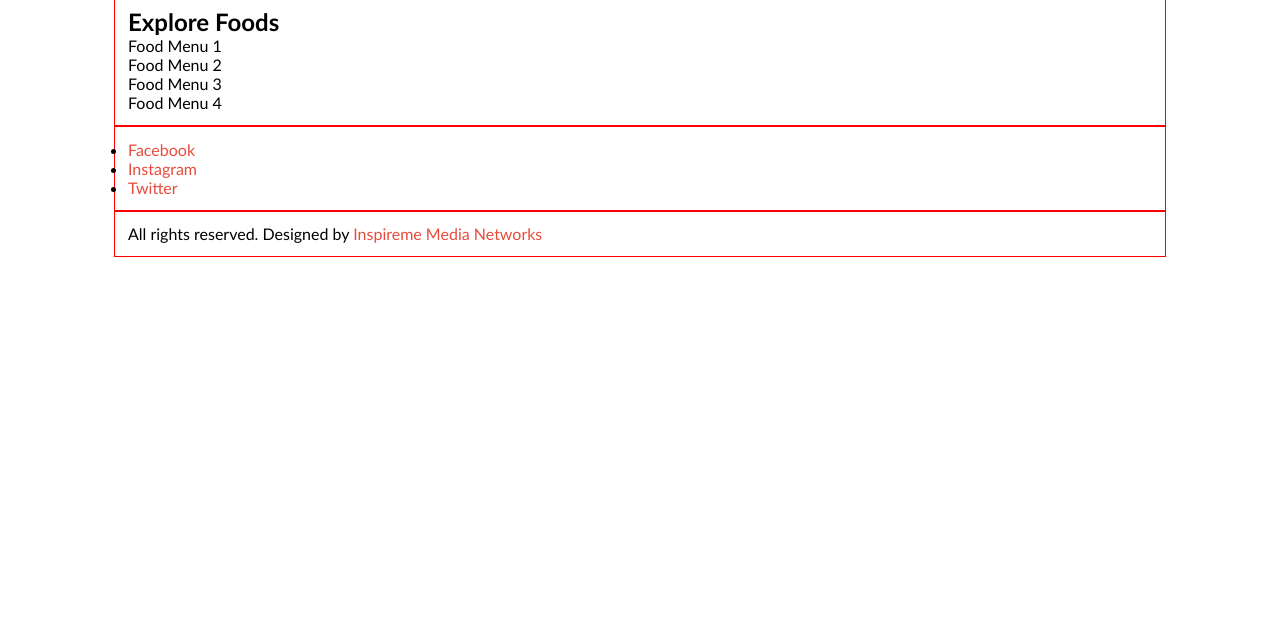
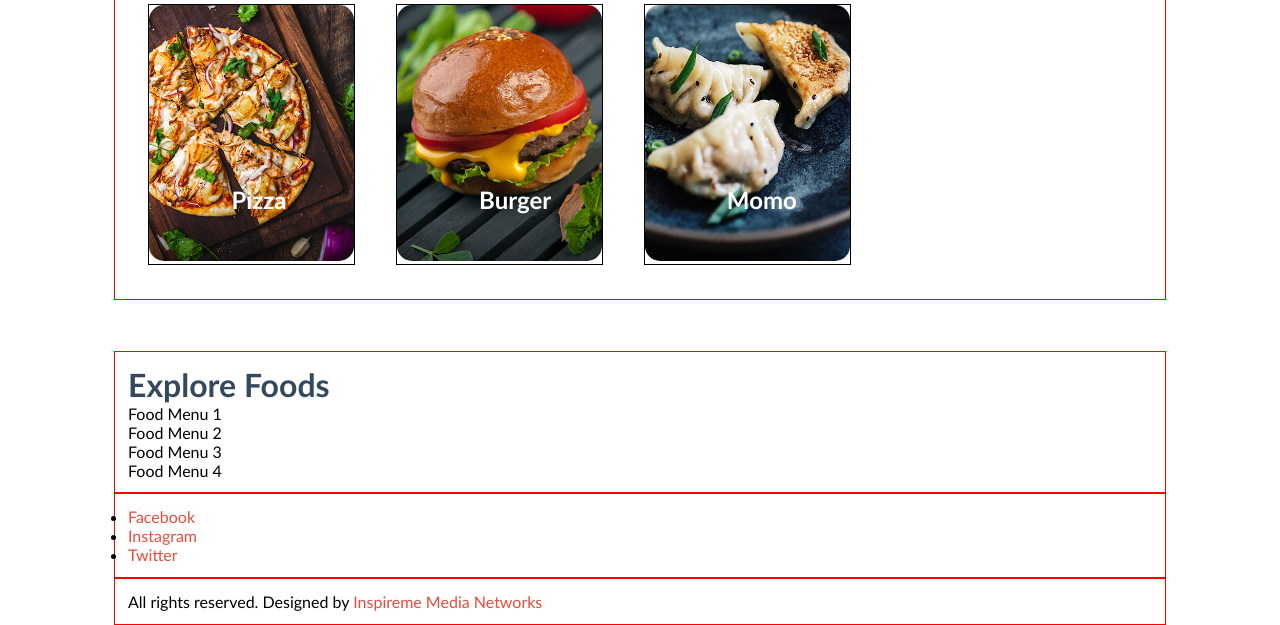
Before and after one commit to Benjaminlucky/Restuarant, a plain HTML site: page index.html in a window 1280 px wide. Shown: the part 454-1079 px from the top of the page. Before the commit the page ends 800 px from the top, so only its background shows below. Drawn offline with Linux system fonts and the light colour scheme.

Commit message:
food menu section completed

```diff
--- a/css/style.css
+++ b/css/style.css
@@ -52,6 +52,29 @@ Version: 1.0
     background-color: #c0392b;
 }
 
+h2{
+    color: #34495e;
+    font-size: 2rem;
+}
+
+h3{
+    font-size: 1.5rem;
+}
+
+.float-container{
+    position: relative;
+}
+
+.float-text{
+    position: absolute;
+    bottom: 50px;
+    left: 40%;
+}
+
+.text-white{
+   color: white;
+}
+
 a{
     color: #e74c3c;
     text-decoration: none;
@@ -72,6 +95,10 @@ a:hover{
 
 .img-responsive{
     width: 100%;
+}
+
+.img-curve{
+   border-radius: 15px;
 }
 
 .menu{
@@ -106,3 +133,17 @@ a:hover{
     outline: none;
     border-radius: 3px;
 }
+
+
+/* CSS for Categories*/
+
+.categories{
+    padding: 4% 0;
+}
+
+.box-3{
+    border: 1px solid black;
+    width: 20%;
+    float: left;
+    margin: 2%;
+}
--- a/index.html
+++ b/index.html
@@ -43,16 +43,24 @@
     <!--Category section starts here-->
     <section class="categories">
         <div class="container">
-            <h2>Categories</h2>
-            <div class="box-3">
-                Box 1
+            <h2 class="text-center">Categories</h2>
+
+            <div class="box-3 float-container">
+                <img src="images/pizza.jpg" alt="Pizza" class="img-responsive img-curve">
+                <h3 class="float-text text-white">Pizza</h3>
             </div>
-            <div class="box-3">
-                Box 2
+
+            <div class="box-3 float-container">
+                <img src="images/burger.jpg" alt="Burger" class="img-responsive img-curve">
+                <h3 class="float-text text-white">Burger</h3>
             </div>
-            <div class="box-3">
-                Box 3
+
+            <div class="box-3 float-container">
+                <img src="images/momo.jpg" alt="Momo" class="img-responsive img-curve">
+                <h3 class="float-text text-white">Momo</h3>
             </div>
+
+            <div class="clearfix"></div>
         </div>
     </section>
     <!--Category section ends here-->
```
